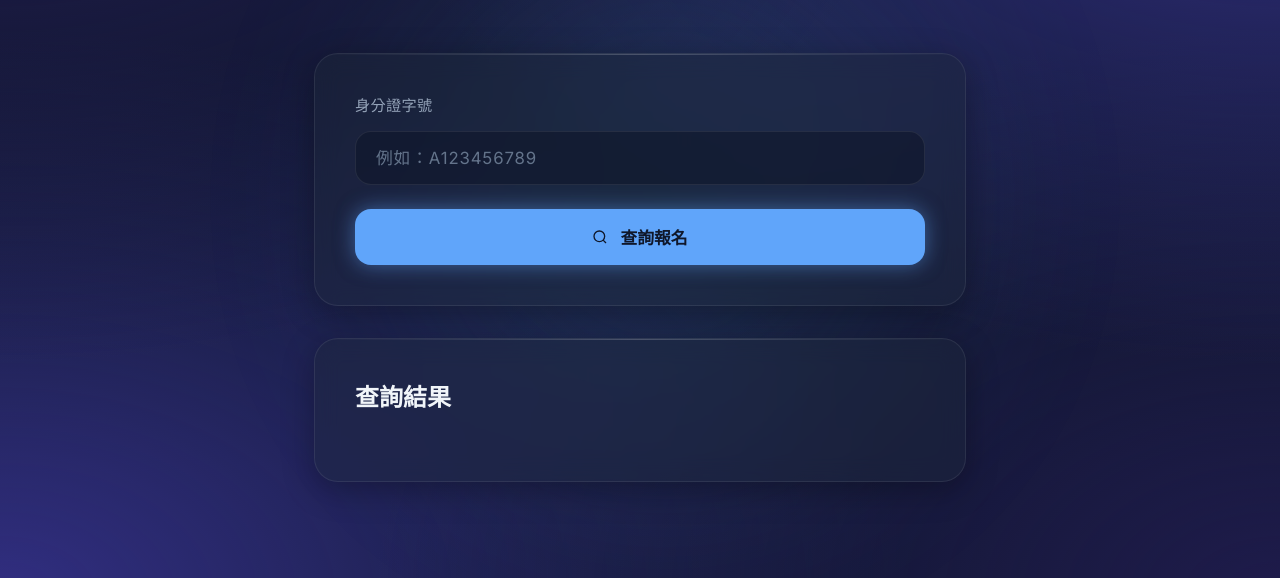
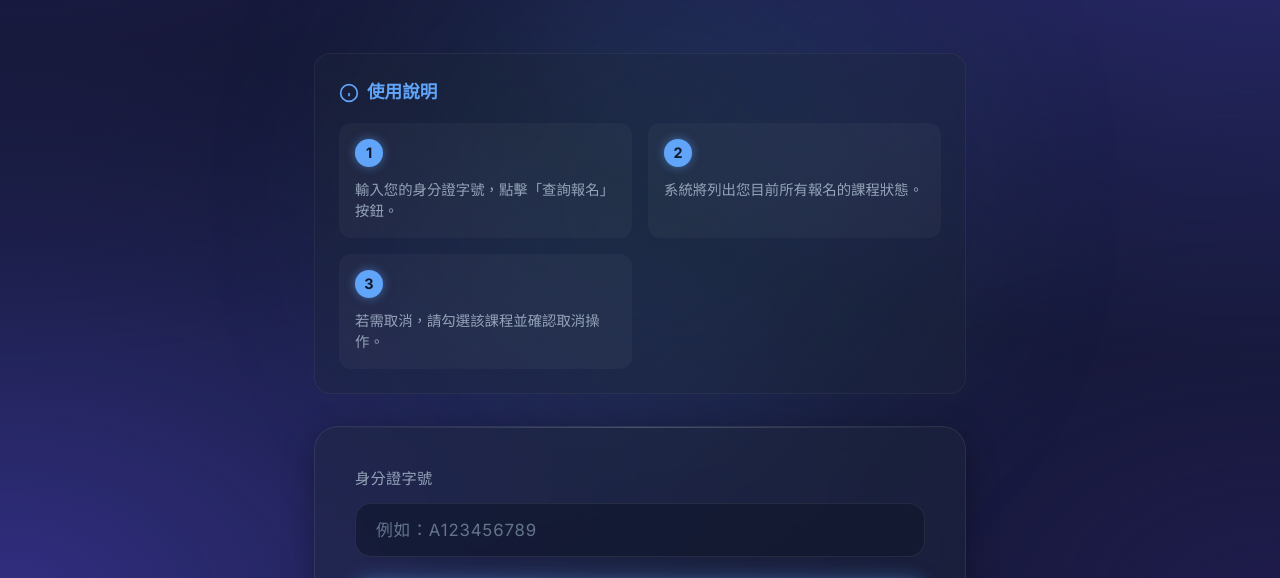
Before and after one commit to ISHA-TAICHUNG/registration-cancellation-system, a website: page public/index.html in a window 1280 px wide. Shown: the part 203-781 px from the top of the page. Drawn offline with Linux system fonts and the light colour scheme.

Commit message:
新增使用說明區塊以改善使用者體驗

```diff
--- a/public/index.html
+++ b/public/index.html
@@ -637,6 +637,68 @@
     .status-wrapper {
       padding-top: 2px;
     }
+
+    /* Usage Guide */
+    .usage-guide {
+      margin-bottom: 2rem;
+      padding: 1.5rem;
+      background: rgba(30, 41, 59, 0.3);
+      border-radius: var(--radius-md);
+      border: 1px solid rgba(255, 255, 255, 0.05);
+      animation: fadeIn 0.5s ease-out;
+    }
+
+    .usage-title {
+      display: flex;
+      align-items: center;
+      gap: 0.5rem;
+      font-size: 1.1rem;
+      font-weight: 600;
+      color: var(--accent-primary);
+      margin-bottom: 1rem;
+    }
+
+    .steps-grid {
+      display: grid;
+      grid-template-columns: repeat(auto-fit, minmax(200px, 1fr));
+      gap: 1rem;
+    }
+
+    .step-item {
+      display: flex;
+      flex-direction: column;
+      gap: 0.5rem;
+      padding: 1rem;
+      background: rgba(255, 255, 255, 0.03);
+      border-radius: var(--radius-sm);
+      transition: transform 0.3s ease;
+    }
+
+    .step-item:hover {
+      background: rgba(255, 255, 255, 0.05);
+      transform: translateY(-2px);
+    }
+
+    .step-number {
+      width: 28px;
+      height: 28px;
+      background: var(--accent-primary);
+      color: var(--bg-core);
+      border-radius: 50%;
+      display: flex;
+      align-items: center;
+      justify-content: center;
+      font-weight: 700;
+      font-size: 0.9rem;
+      margin-bottom: 0.25rem;
+      box-shadow: 0 0 10px var(--accent-glow);
+    }
+
+    .step-text {
+      color: var(--text-secondary);
+      font-size: 0.9rem;
+      line-height: 1.5;
+    }
   </style>
 </head>
 
@@ -649,6 +711,31 @@
       <h1>課程報名取消系統</h1>
       <p>輸入您的身分證字號查詢課程報名狀態</p>
     </header>
+
+    <!-- 使用說明 -->
+    <div class="usage-guide">
+      <div class="usage-title">
+        <svg width="20" height="20" fill="none" stroke="currentColor" stroke-width="2" viewBox="0 0 24 24">
+          <circle cx="12" cy="12" r="10"></circle>
+          <path d="M12 16v-4M12 8h.01"></path>
+        </svg>
+        使用說明
+      </div>
+      <div class="steps-grid">
+        <div class="step-item">
+          <div class="step-number">1</div>
+          <div class="step-text">輸入您的身分證字號，點擊「查詢報名」按鈕。</div>
+        </div>
+        <div class="step-item">
+          <div class="step-number">2</div>
+          <div class="step-text">系統將列出您目前所有報名的課程狀態。</div>
+        </div>
+        <div class="step-item">
+          <div class="step-number">3</div>
+          <div class="step-text">若需取消，請勾選該課程並確認取消操作。</div>
+        </div>
+      </div>
+    </div>
 
     <!-- 查詢表單 -->
     <div class="card">
```
